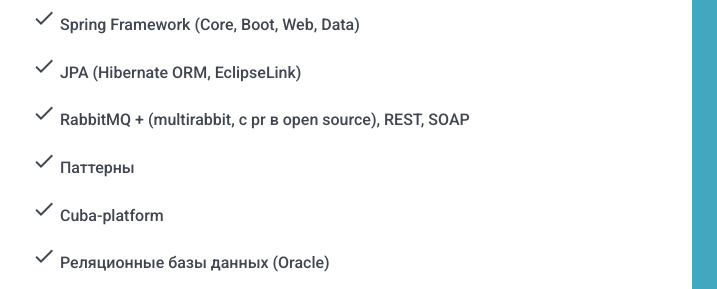
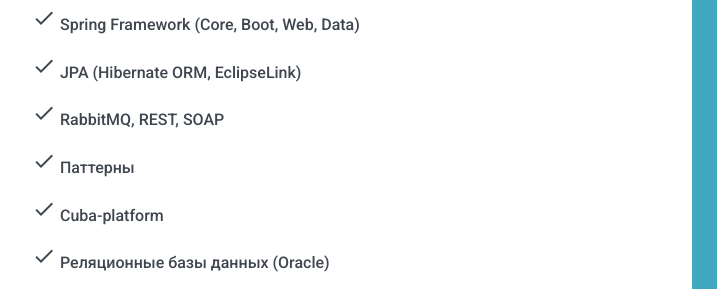
Before and after one commit to ArtemchukAndrei94/ArtemchukAndrei94.github.io, a plain HTML site: page index.html in a window 1280 px wide. Shown: the part 424-713 px from the top of the page, 188-905 px from the left. Drawn offline with Linux system fonts and the light colour scheme.

Commit message:
Update index.html

```diff
--- a/index.html
+++ b/index.html
@@ -113,8 +113,7 @@
                     <h3 class="job-title"><i class="material-icons">done</i> Spring Framework (Core, Boot, Web, Data)</h3><br>
                     <h3 class="job-title"><i class="material-icons">done</i> JPA (Hibernate ORM, EclipseLink)
                     </h3><br>
-                    <h3 class="job-title"><i class="material-icons">done</i> RabbitMQ + (multirabbit, с pr в open
-                        source), REST, SOAP
+                    <h3 class="job-title"><i class="material-icons">done</i> RabbitMQ, REST, SOAP
                     </h3><br>
                     <h3 class="job-title"><i class="material-icons">done</i> Паттерны
                     </h3><br>
```
